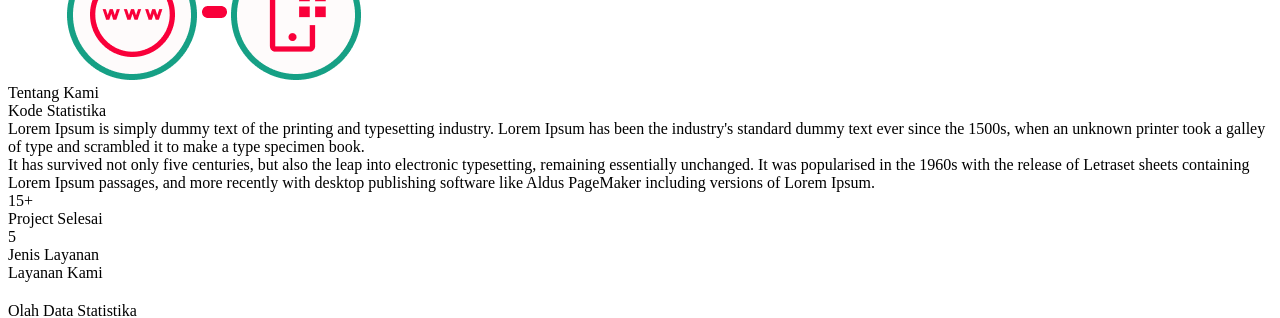
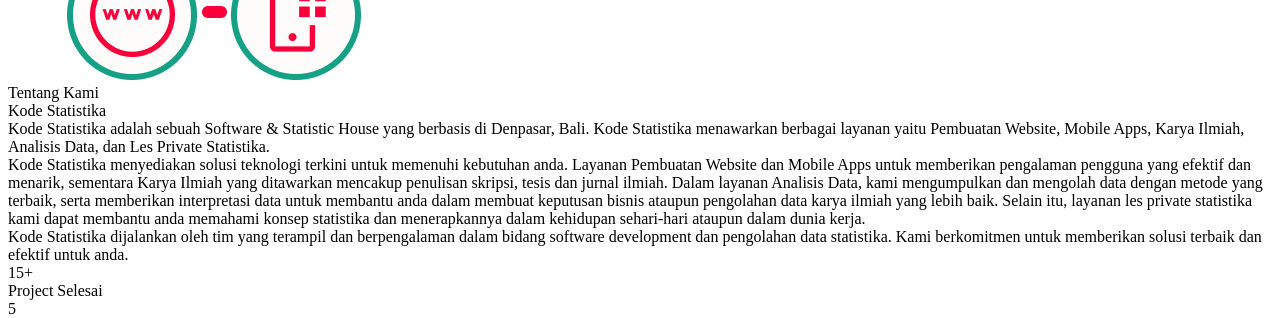
Before and after one commit to suastikaadinata/kodestatistika, a SvelteKit app: page / in a window 1280 px wide. Shown: the part 1600-1918 px from the top of the page. Built offline with nearby package versions, Linux system fonts and the light colour scheme; some icons are missing.

Commit message:
add description

```diff
--- a/src/lib/locales/id/index.json
+++ b/src/lib/locales/id/index.json
@@ -29,27 +29,27 @@
         "menu":[
             {
                 "title": "Olah Data Statistika",
-                "desc": "Lorem Ipsum is simply dummy text of the printing and typesetting industry. Lorem Ipsum has been the industry's standard dummy text ever since the 1500s, when an unknown printer took a galley of type and scrambled it to make a type specimen book.",
+                "desc": "Tim kami siap membantu Anda dalam mengumpulkan, mengolah, dan menganalisis data dengan menggunakan metode a,b,c,d. Kami melakukan pengolahan data dengan menggunakan aplikasi SPSS, EVIEWS",
                 "icon": "mdi:graph-box-plus-outline"
             },
             {
                 "title": "Les Private Statistika",
-                "desc": "Lorem Ipsum is simply dummy text of the printing and typesetting industry. Lorem Ipsum has been the industry's standard dummy text ever since the 1500s, when an unknown printer took a galley of type and scrambled it to make a type specimen book.",
+                "desc": "Layanan kami dirancang untuk membantu anda dalam memahami konsep statistika dan menerapkannya dalam kehidupan sehari-hari ataupun dalam dunia kerja.",
                 "icon": "material-symbols:menu-book-outline"
             },
             {
                 "title": "Penulisan Karya Ilmiah",
-                "desc": "Lorem Ipsum is simply dummy text of the printing and typesetting industry. Lorem Ipsum has been the industry's standard dummy text ever since the 1500s, when an unknown printer took a galley of type and scrambled it to make a type specimen book.",
+                "desc": "Layanan kami dapat membantu anda dalam penulisan skripsi, tesis dan jurnal ilmiah.",
                 "icon": "ph:pen-bold"
             },
             {
                 "title": "Pembuatan Website",
-                "desc": "Lorem Ipsum is simply dummy text of the printing and typesetting industry. Lorem Ipsum has been the industry's standard dummy text ever since the 1500s, when an unknown printer took a galley of type and scrambled it to make a type specimen book.",
+                "desc": "Tim pengembang website kami memiliki keahlian dan pengalaman dalam mengembangkan website yang menarik, responsif, dan sesuai dengan kebutuhan anda. Kami dapat membantu anda dengan menggunakan Framework Laravel & ReactJS.",
                 "icon": "fluent-mdl2:website"
             },
             {
                 "title": "Pembuatan Mobile Apps",
-                "desc": "Lorem Ipsum is simply dummy text of the printing and typesetting industry. Lorem Ipsum has been the industry's standard dummy text ever since the 1500s, when an unknown printer took a galley of type and scrambled it to make a type specimen book.",
+                "desc": "Tim pengembang mobile apps kami memiliki keahlian dan pengalaman dalam mengembangkan mobile apps yang menarik, mudah digunakan, dan sesuai dengan kebutuhan anda. Kami dapat membantu anda dengan menggunakan Kotlin & React Native.",
                 "icon": "carbon:application-mobile"
             }
         ]
--- a/src/routes/+page.svelte
+++ b/src/routes/+page.svelte
@@ -68,10 +68,13 @@
         <div class="text-xl font-semibold text-blueDeepDark">Tentang Kami</div>
         <div class="text-3xl font-bold text-greenSoftDark">Kode Statistika</div>
         <div class="mt-4 text-xl text-blueDeepDark">
-          Lorem Ipsum is simply dummy text of the printing and typesetting industry. Lorem Ipsum has been the industry's standard dummy text ever since the 1500s, when an unknown printer took a galley of type and scrambled it to make a type specimen book.
+          Kode Statistika adalah sebuah Software & Statistic House yang berbasis di Denpasar, Bali. Kode Statistika menawarkan berbagai layanan yaitu Pembuatan Website, Mobile Apps, Karya Ilmiah, Analisis Data, dan Les Private Statistika.
         </div>
         <div class="mt-2 text-xl text-blueDeepDark">
-          It has survived not only five centuries, but also the leap into electronic typesetting, remaining essentially unchanged. It was popularised in the 1960s with the release of Letraset sheets containing Lorem Ipsum passages, and more recently with desktop publishing software like Aldus PageMaker including versions of Lorem Ipsum.
+          Kode Statistika menyediakan solusi teknologi terkini untuk memenuhi kebutuhan anda. Layanan Pembuatan Website dan Mobile Apps untuk memberikan pengalaman pengguna yang efektif dan menarik, sementara Karya Ilmiah yang ditawarkan mencakup penulisan skripsi, tesis dan jurnal ilmiah. Dalam layanan Analisis Data, kami mengumpulkan dan mengolah data dengan metode yang terbaik, serta memberikan interpretasi data untuk membantu anda dalam membuat keputusan bisnis ataupun pengolahan data karya ilmiah yang lebih baik. Selain itu, layanan les private statistika kami dapat membantu anda memahami konsep statistika dan menerapkannya dalam kehidupan sehari-hari ataupun dalam dunia kerja.
+        </div>
+        <div class="mt-2 text-xl text-blueDeepDark">
+          Kode Statistika dijalankan oleh tim yang terampil dan berpengalaman dalam bidang software development dan pengolahan data statistika. Kami berkomitmen untuk memberikan solusi terbaik dan efektif untuk anda.
         </div>
         <div class="flex mt-4">
           <div class="p-5 mr-4">
```
